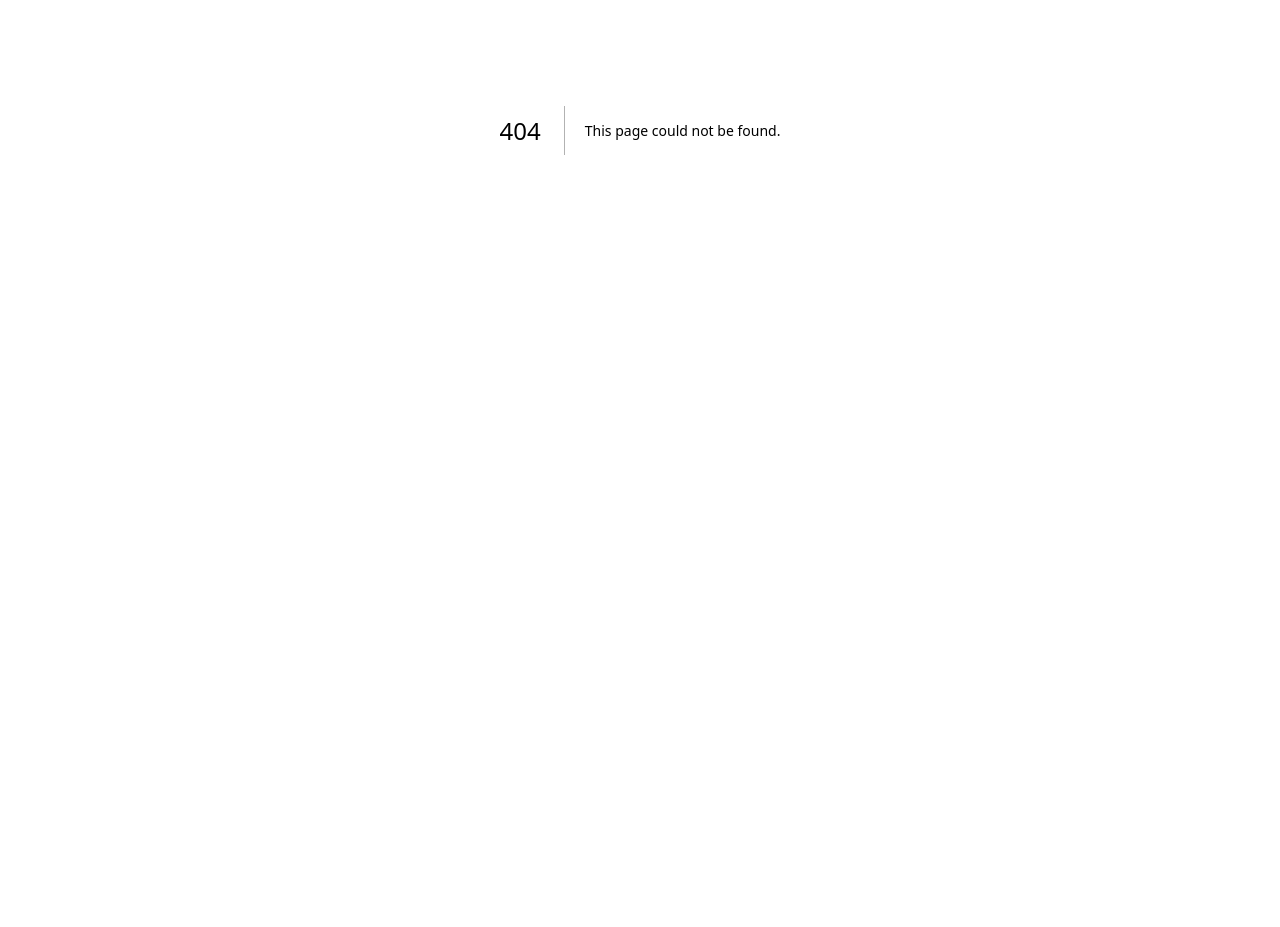
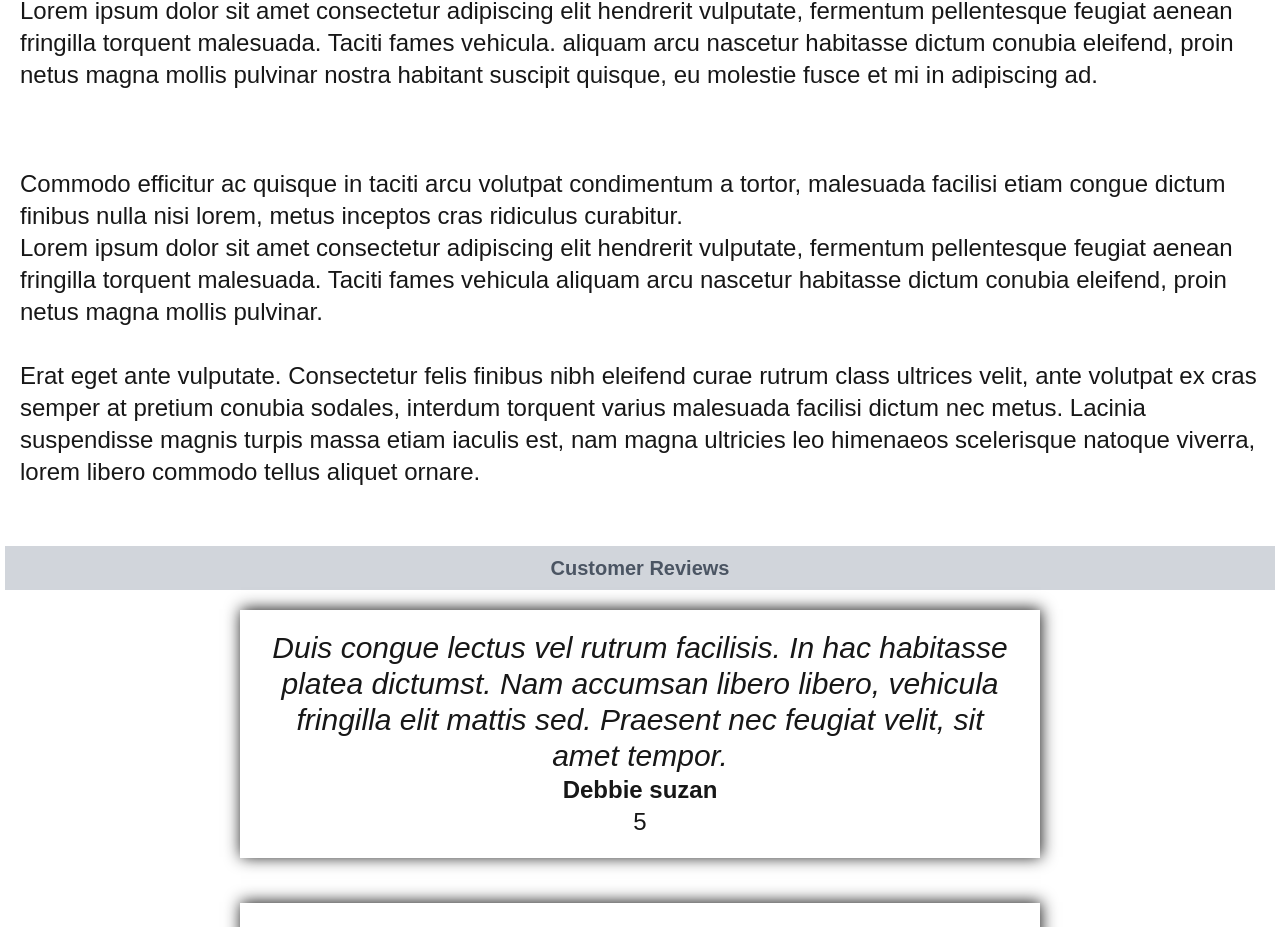
Before and after one commit to Biokes/Baggy-Superstores, a Next.js app: page /about in a window 1280 px wide. Before the commit this address had no page. Shown: the part 270-1197 px from the top of the page. Before the commit the page ends 800 px from the top, so only its background shows below. Built offline with nearby package versions, Linux system fonts and the light colour scheme.

Commit message:
complete all components

```diff
--- /dev/null
+++ b/src/app/about/page.tsx
@@ -0,0 +1,67 @@
+'use client'
+import Navbar from "@/components/homePage/navbar";
+import Footer from "@/components/homePage/footer";
+import styles from '@/styles/index.module.css';
+import { Review } from "@/interfaces/interfaces";
+
+export default function About(){
+    const reviews: Review[] = [
+        {
+            text:`Duis congue lectus vel rutrum facilisis. In hac habitasse platea dictumst.
+                Nam accumsan libero libero, vehicula fringilla elit mattis sed.
+                Praesent nec feugiat velit, sit amet tempor.`,
+            name:'Debbie suzan',
+            stars:5
+        },
+        {
+            text:`Duis congue lectus vel rutrum facilisis. In hac habitasse platea dictumst.
+               Nam accumsan libero libero, vehicula fringilla elit mattis sed.
+               Praesent nec feugiat velit, sit amet tempor.`,
+            name:'Madison Evans',
+            stars:5
+        }
+    ]
+    return (
+        <div>
+            <Navbar props={5}/>
+            <div className={'mt-[20px]'}>
+                <p className={styles.bestSellers}>About us</p>
+                <div className={styles.ptags}>
+                    <p className={'text-lg pr-[15px] md:pr-[25px]'}>Our Story...</p>
+                    <p>
+                    Lorem ipsum dolor sit amet consectetur adipiscing elit hendrerit vulputate,
+                    fermentum pellentesque feugiat aenean fringilla torquent malesuada. Taciti fames vehicula.
+                    aliquam arcu nascetur habitasse dictum conubia eleifend, proin netus magna mollis pulvinar
+                    nostra habitant suscipit quisque, eu molestie fusce et mi in adipiscing ad.
+                    </p>
+                    <p>
+                    Commodo efficitur ac quisque in taciti arcu volutpat condimentum a tortor, malesuada facilisi etiam congue dictum
+                    finibus nulla nisi lorem, metus inceptos cras ridiculus curabitur.<br/>
+                    Lorem ipsum dolor sit amet consectetur adipiscing elit hendrerit vulputate, fermentum pellentesque
+                    feugiat aenean fringilla torquent malesuada. Taciti fames vehicula aliquam arcu nascetur habitasse
+                    dictum conubia eleifend, proin netus magna mollis pulvinar.<br/><br/>
+                    Erat eget ante vulputate. Consectetur felis finibus nibh eleifend curae rutrum class ultrices velit,
+                    ante volutpat ex cras semper at pretium conubia sodales, interdum torquent varius malesuada facilisi
+                    dictum nec metus. Lacinia suspendisse magnis turpis massa etiam iaculis est, nam magna ultricies leo
+                    himenaeos scelerisque natoque viverra, lorem libero commodo tellus aliquet ornare.
+                    </p>
+                </div>
+                <div className={'md:px-[5px] my-[20px]'}>
+                    <p className={`${styles.bestSellers} mb-[20px]`}>Customer Reviews</p>
+                    <div className={'flex flex-col gap-[30px] md:gap-[45px] px-[5px] items-center'}>
+                        {
+                            reviews.map((review,index)=>(
+                                <div className={`${styles.review}`} >
+                                    <p className={'text-lg italic sm:text-xl md:text-3xl px-[20px] text-center'}>{review.text}</p>
+                                    <p className={'font-bold text-lg sm:text-xl md:text-2xl'}>{review.name}</p>
+                                    <p >{review.stars}</p>
+                                </div>
+                            ))
+                        }
+                    </div>
+                </div>
+            </div>
+            <Footer/>
+        </div>
+    )
+}
--- a/src/interfaces/interfaces.tsx
+++ b/src/interfaces/interfaces.tsx
@@ -35,3 +35,8 @@ export interface ContactRequest{
     email:string,
     question: string
 }
+export interface Review{
+    text:string,
+    name:string,
+    stars:number
+}
--- a/src/styles/index.module.css
+++ b/src/styles/index.module.css
@@ -222,3 +222,9 @@
 .ptags p{
     @apply sm:text-lg md:text-2xl px-[10px] sm:px-[15px] md:px-[20px] py-[3%]
 }
+.review{
+    @apply text-sm sm:text-lg md:text-2xl text-center w-full mx-[3px] sm:w-[600px] md:w-[800px] py-[20px]
+}
+.review{
+    box-shadow: 1px -1px 15px;
+}
```
